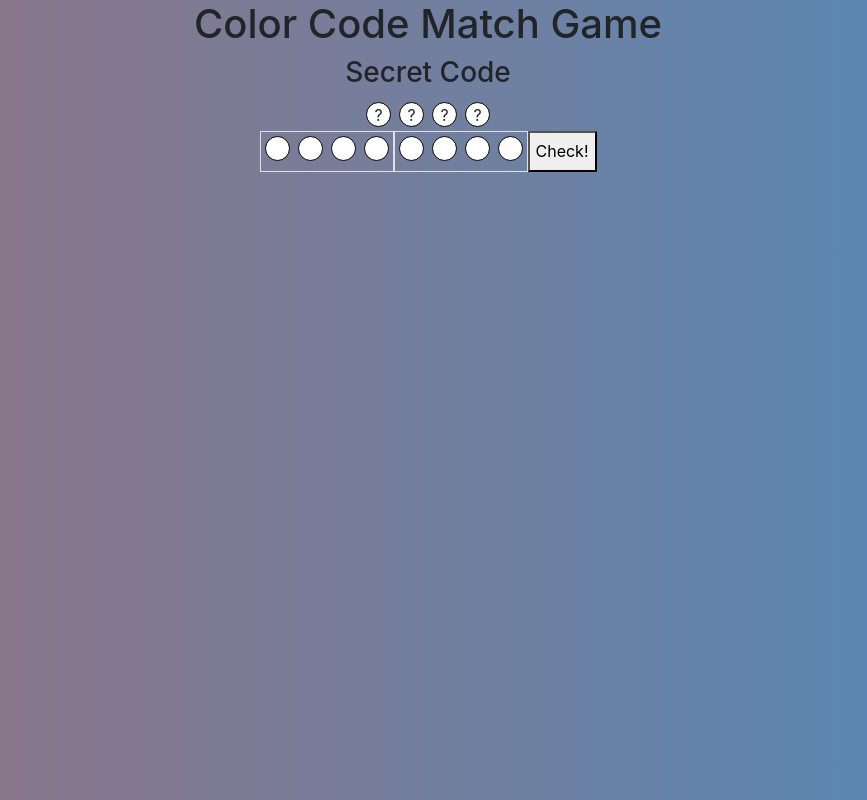
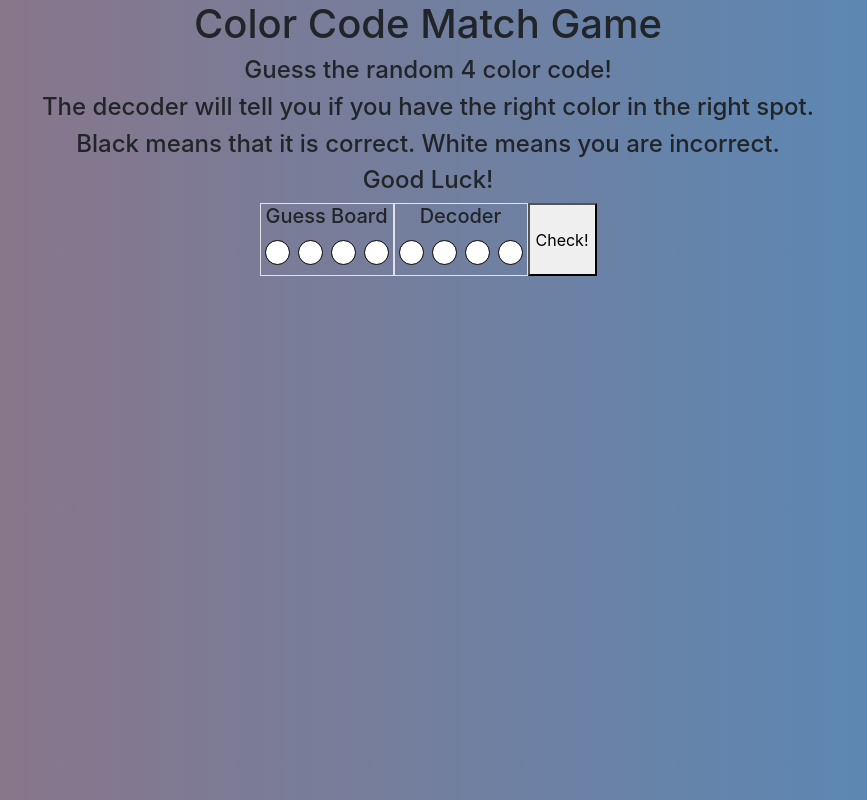
Before and after one commit to jjdelacruz1/phase3, a React (Create React App) app: page / in a window 1280 px wide. Shown: the whole page, without its empty margins (212-1079 px from the left). Built offline with nearby package versions, Linux system fonts and the light colour scheme.

Commit message:
Redefine the rules of the game. Also put a label on the parts of the board.

```diff
--- a/src/App.js
+++ b/src/App.js
@@ -8,7 +8,10 @@ class App extends Component {
     return (
       <div className="Title">
         <h1>Color Code Match Game</h1>
-        <Secret />
+        <h4>Guess the random 4 color code!</h4>
+        <h4>The decoder will tell you if you have the right color in the right spot.</h4>
+        <h4>Black means that it is correct. White means you are incorrect.</h4>
+        <h4>Good Luck!</h4>
         <GameBoard />
       </div>
     )
--- a/src/GameBoard.js
+++ b/src/GameBoard.js
@@ -66,6 +66,7 @@ class GameBoard extends Component {
     return (
       <div className="container d-flex justify-content-center">
         <div className="border">
+        <h5>Guess Board</h5>
         {circlesArray.map(circle => {
           return (
             <span type="button" className="dot"
@@ -78,6 +79,7 @@ class GameBoard extends Component {
         })}
         </div>
         <div className="border">
+          <h5>Decoder</h5>
           <span className="dot" style={{backgroundColor: this.state.answerKey[0]}}></span>
           <span className="dot" style={{backgroundColor: this.state.answerKey[1]}}></span>
           <span className="dot" style={{backgroundColor: this.state.answerKey[2]}}></span>
```
